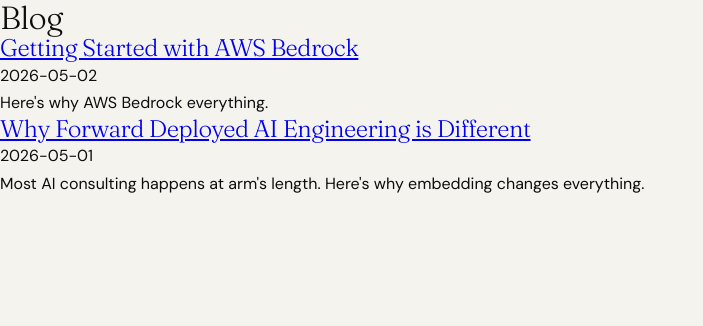
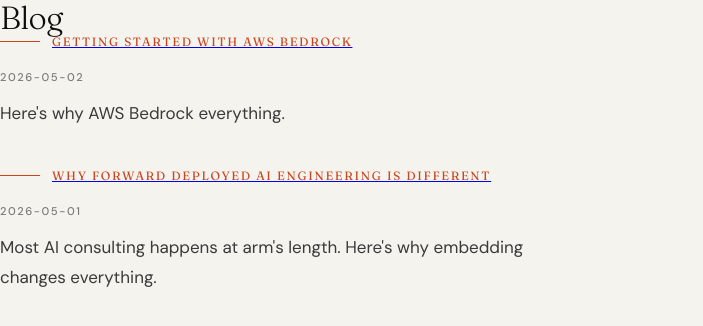
Before and after one commit to josephcaxton/firstcloudsolutions, a Next.js app: page /blog in a window 1280 px wide. Shown: the top 326 px of the page, without its empty margins (0-703 px from the left). Built offline with nearby package versions, Linux system fonts and the light colour scheme.

Commit message:
fix format issue

```diff
--- a/app/blog/page.tsx
+++ b/app/blog/page.tsx
@@ -1,5 +1,6 @@
 import { getAllPosts } from '@/lib/posts'
 import Link from 'next/link'
+import styles from '../page.module.css';
 
 export default function BlogPage() {
   const posts = getAllPosts()
@@ -9,10 +10,10 @@
       {posts.map(post => (
         <article key={post.slug}>
           <Link href={`/blog/${post.slug}`}>
-            <h2>{post.title}</h2>
+            <h2 className={styles.eyebrow}>{post.title}</h2>
           </Link>
-          <p>{post.date}</p>
-          <p>{post.excerpt}</p>
+          <p className="section-tag">{post.date}</p>
+          <p className={styles.heroSub}>{post.excerpt}</p>
         </article>
       ))}
     </main>
```
